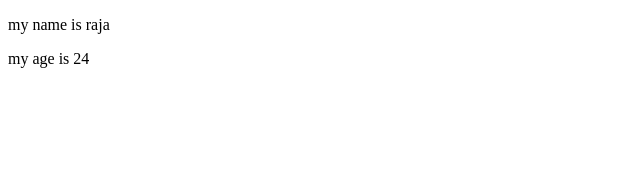
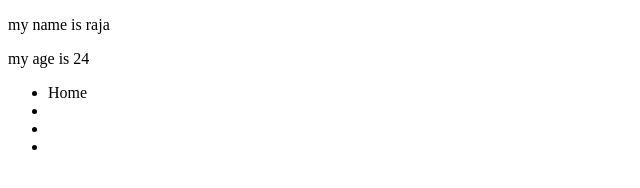
Before and after one commit to omarpatuary/test-, a plain HTML site: page index.html in a window 1280 px wide. Shown: the full height of the page, 0-640 px from the left. Drawn offline with Linux system fonts and the light colour scheme.

Commit message:
enter ul and li home

```diff
--- a/index.html
+++ b/index.html
@@ -8,5 +8,11 @@
 <body>
     <p>my name is raja </p>
     <p>my age is 24 </p>
+    <ul>
+        <li class="Home "> Home</li>
+        <li></li>
+        <li></li>
+        <li></li>
+    </ul>
 </body>
 </html>
```
